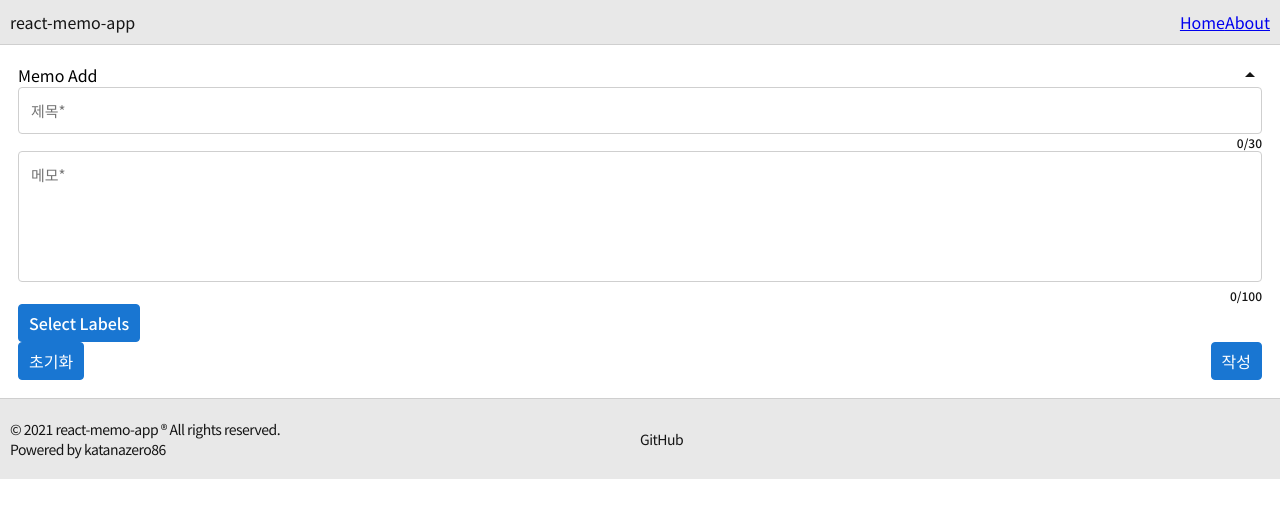
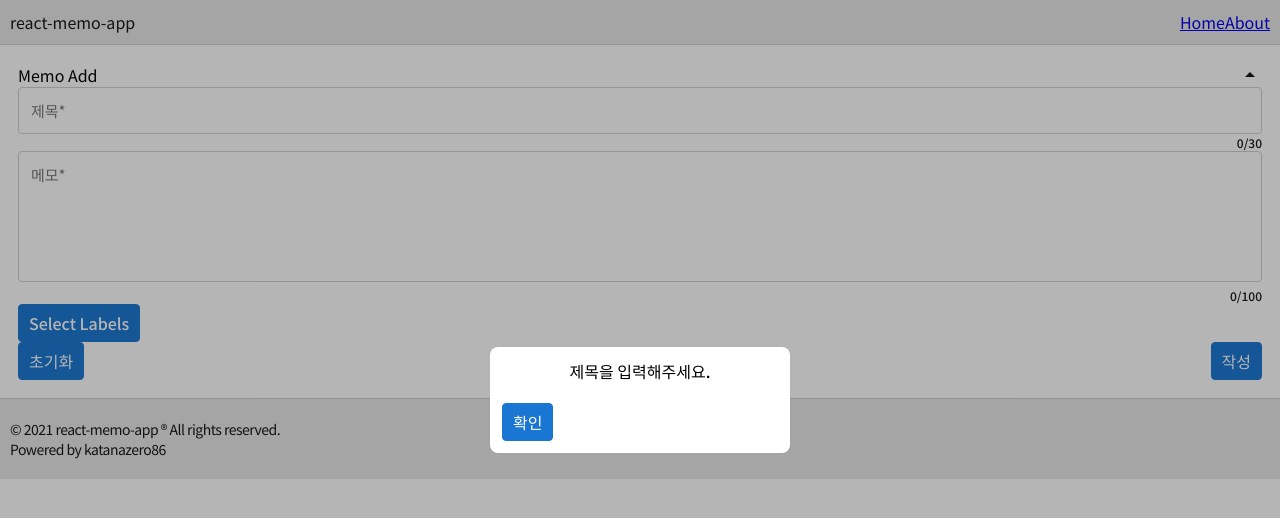
Before and after one commit to katanazero86/react-memo-app, a React (Vite) app: page / in a window 1280 px wide. Both pictures are taken after a click on the button "작성". Shown: the top 518 px of the page. Built offline with nearby package versions, Linux system fonts and the light colour scheme.

Commit message:
[fix] 수정 - -webkit-tap-highlight-color: transparent; 추가 - hover 부분 수정

```diff
--- /dev/null
+++ b/src/components/Modal/AlertModal.jsx
@@ -0,0 +1,65 @@
+import React, {useRef, useEffect} from 'react';
+import PropTypes from 'prop-types';
+import './Modal.scss';
+import classes from './AlertModal.module.scss';
+import BasicButton from '@/components/Buttons/BasicButton';
+
+const CLOSE_MS = 150; // 0.15s
+
+export default function ConfirmModal({handleAlertConfirmClick, handleAlertConfirmFunc = null, msg = ''}) {
+
+    const modalRef = useRef(null);
+
+    useEffect(() => {
+        const alertModalEl = modalRef.current;
+        if (alertModalEl) {
+            alertModalEl.classList.toggle(classes.alertActive);
+        }
+    }, []);
+
+    const giveFadeOut = () => {
+        const alertModalEl = modalRef.current;
+        if (alertModalEl) {
+            alertModalEl.classList.toggle(classes.alertActive);
+        }
+    };
+
+    const handleOverlayClick = e => {
+        if (e.target === e.currentTarget) {
+            giveFadeOut();
+            setTimeout(() => {
+                handleConfirm();
+            }, CLOSE_MS);
+        }
+    };
+
+    const handleConfirm = () => {
+        giveFadeOut();
+        setTimeout(() => {
+            if(handleAlertConfirmFunc) handleAlertConfirmFunc();
+            handleAlertConfirmClick();
+        }, CLOSE_MS);
+    };
+
+    return (
+        <div className={`${classes.confirm} modal`} ref={modalRef}>
+            <div className='modal__overlay' onClick={handleOverlayClick}>
+                <div className='modal-body'>
+                    <h3>
+                        {msg}
+                    </h3>
+                    <div className='modal-button row align-items-center justify-contents-between'>
+                        <BasicButton name='확인' block outline small handleClick={handleConfirm}/>
+                    </div>
+                </div>
+            </div>
+        </div>
+    )
+
+}
+
+ConfirmModal.propTypes = {
+    handleAlertConfirmClick: PropTypes.func,
+    handleAlertConfirmFunc: PropTypes.oneOfType([PropTypes.func, PropTypes.object]),
+    msg: PropTypes.string,
+};
--- /dev/null
+++ b/src/components/Modal/AlertModal.module.scss
@@ -0,0 +1,11 @@
+@charset "UTF-8";
+
+.alert {
+  transition: opacity 0.15s linear;
+  opacity: 0;
+
+  &--active {
+    opacity: 1;
+  }
+
+}
--- a/src/components/Modal/Modal.scss
+++ b/src/components/Modal/Modal.scss
@@ -42,6 +42,10 @@
         }
       }
 
+      .modal-button {
+        margin-top: 20px;
+      }
+
     }
 
   }
--- a/src/components/Note/NoteInput.jsx
+++ b/src/components/Note/NoteInput.jsx
@@ -8,8 +8,12 @@ import BasicInput from '@/components/Inputs/BasicInput';
 import TextAreaInput from '@/components/Inputs/TextAreaInput';
 import SelectLabelDropdown from '@/components/Note/SelectLabelDropdown/SelectLabelDropdown';
 import BasicButton from '@/components/Buttons/BasicButton';
+import AlertModal from '@/components/Modal/AlertModal';
+import useAlertModal from "../../hooks/useAlertModal";
 
 export default function NoteInput() {
+
+    const {alert, setAlert, handleAlertConfirmClick, openAlert} = useAlertModal();
 
     const [addIsOpen, setAddIsOpen] = useState(true);
     const handleAddIsOpenOpen = useCallback(() => {
@@ -58,12 +62,12 @@ export default function NoteInput() {
     const handleSubmitClick = () => {
 
         if (title.trim() === '') {
-            inputTitleRef.current.focus();
+            openAlert('제목을 입력해주세요.', () => inputTitleRef.current.focus());
             return false;
         }
 
         if (memo.trim() === '') {
-            inputMemoRef.current.focus();
+            openAlert('메모를 입력해주세요.', () => inputMemoRef.current.focus());
             return false;
         }
 
@@ -113,6 +117,9 @@ export default function NoteInput() {
 
                 </React.Fragment>
             )}
+
+            {alert.isOpenAlert && <AlertModal msg={alert.msg} handleAlertConfirmClick={handleAlertConfirmClick} handleAlertConfirmFunc={alert.confirmFunc} />}
+
         </div>
     )
 }
--- /dev/null
+++ b/src/hooks/useAlertModal.js
@@ -0,0 +1,28 @@
+import React, {useState} from 'react';
+
+export default function useAlertModal() {
+
+    const [alert, setAlert] = useState({
+        msg: '',
+        isOpenAlert: false,
+        confirmFunc: null,
+    });
+
+    const handleAlertConfirmClick = () => {
+        setAlert({
+            msg: '',
+            isOpenAlert: false,
+            confirmFunc: null,
+        });
+    };
+
+    const openAlert = (targetMsg, targetConfirmFunc) => {
+        setAlert({
+            msg: targetMsg,
+            isOpenAlert: true,
+            confirmFunc: targetConfirmFunc,
+        });
+    };
+
+    return {alert, setAlert, handleAlertConfirmClick, openAlert}
+}
```
